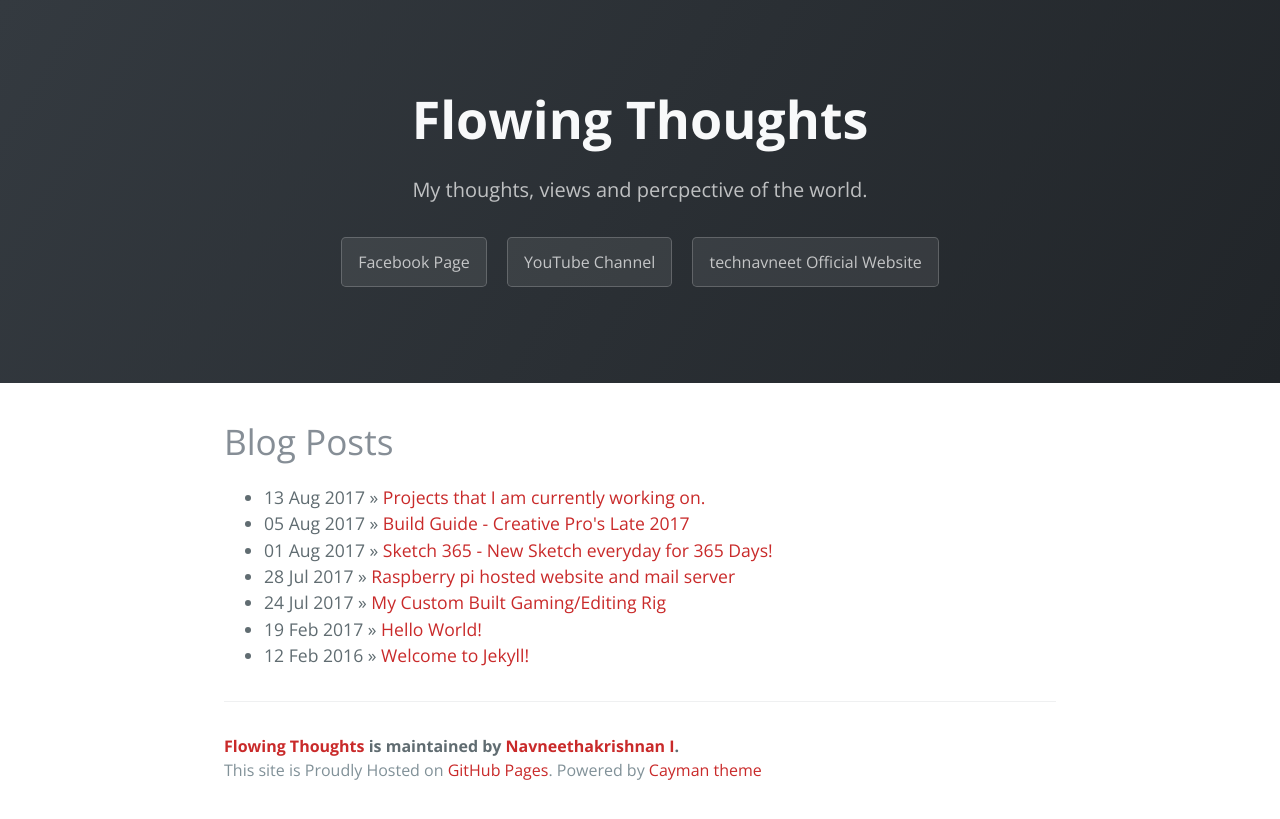
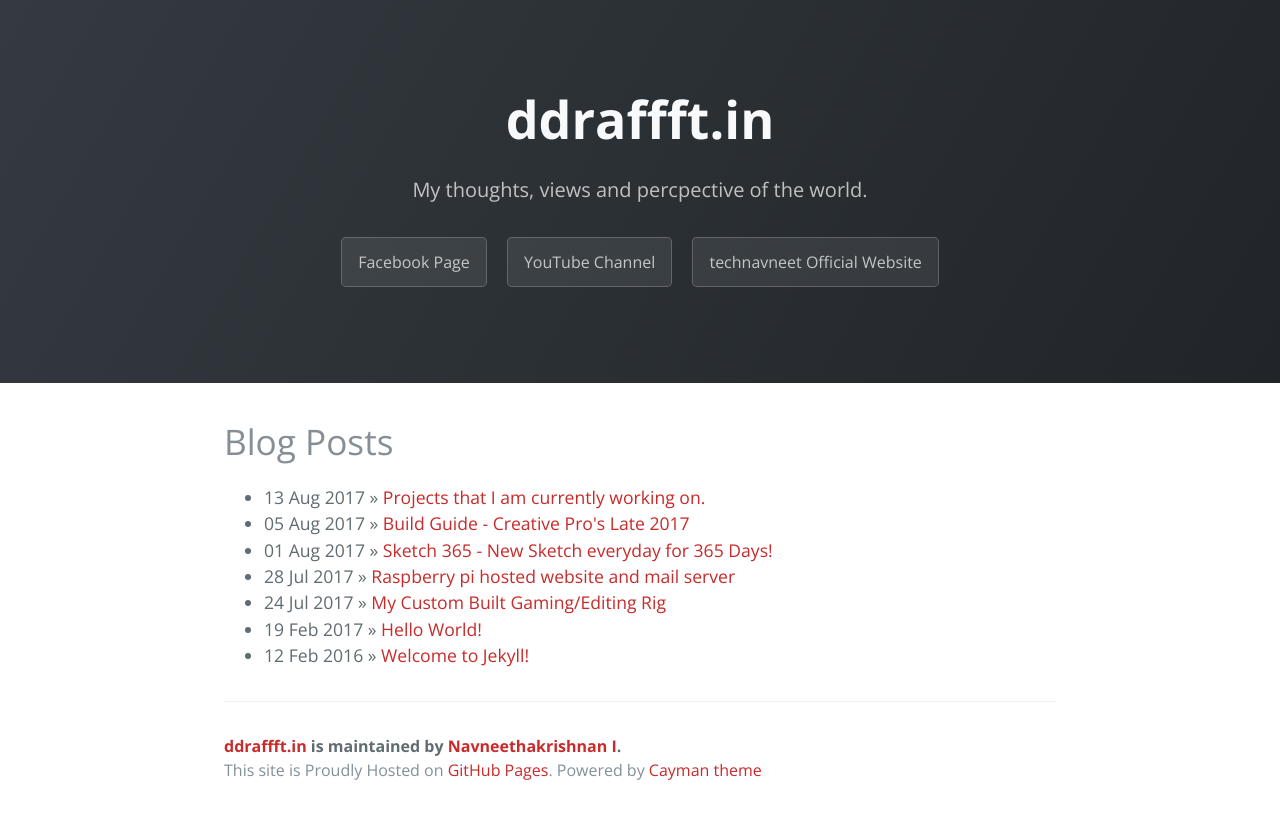
Before and after one commit to Navneet-Suresh/Navneet-Suresh.github.io, a Jekyll site: the page built from index.html, in a window 1280 px wide. Shown: the top 819 px of the page. Built offline with Jekyll 4.4.1, drawn with Linux system fonts in a browser that asks for light colours; nearby versions of some CDN libraries; the list of posts is cut into pages by our own code.

Commit message:
Update _config.yml

```diff
--- a/_config.yml
+++ b/_config.yml
@@ -1,5 +1,5 @@
 # Setup
-title:        Flowing Thoughts
+title:        ddraffft.in
 tagline:      My thoughts, views and percpective of the world.
 description:  This blog is a place where I will share my thoughts, views and my percpective on everything that touches me in my daily routine.
 author:
```
